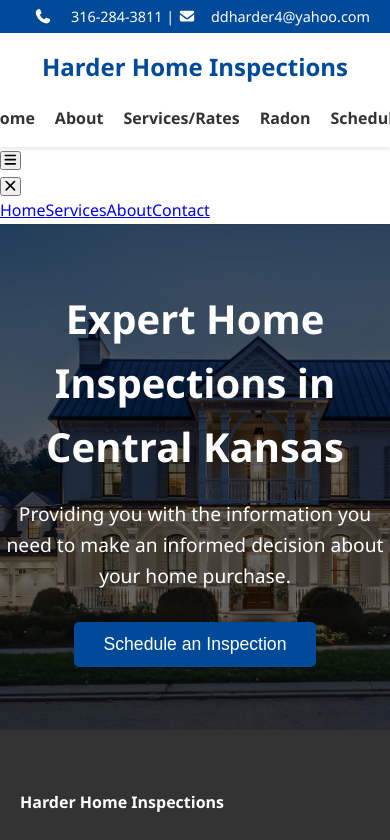
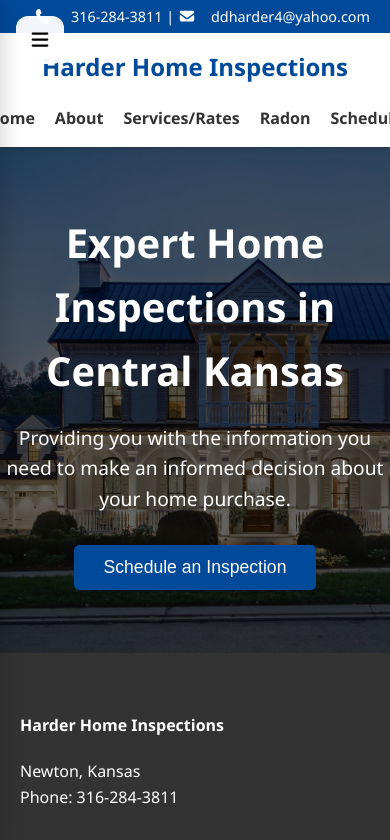
Before and after one commit to lucidesystem/HarderInspections, a React (Vite) app in the folder harderinspection/: page / in a window 390 px wide. Shown: the top 840 px of the page. Built offline with nearby package versions, Linux system fonts and the light colour scheme.

Commit message:
Fixed side menu

```diff
--- a/harderinspection/src/index.css
+++ b/harderinspection/src/index.css
@@ -651,3 +651,99 @@
     gap: 30px;
   }
 }
+/* Hide on desktop */
+.mobile-menu-btn {
+  display: none;
+}
+
+.mobile-sidebar,
+.sidebar-overlay {
+  display: none;
+}
+
+@media (max-width: 768px) {
+  .mobile-menu-btn {
+    display: flex;
+    position: fixed;
+    top: 1rem;
+    left: 1rem;
+    z-index: 1100;
+
+    width: 48px;
+    height: 48px;
+
+    border: none;
+    border-radius: 12px;
+    background: rgba(255, 255, 255, 0.95);
+    cursor: pointer;
+
+    align-items: center;
+    justify-content: center;
+    font-size: 1.2rem;
+  }
+
+  .sidebar-overlay {
+    display: block;
+    position: fixed;
+    inset: 0;
+
+    background: rgba(0, 0, 0, 0.45);
+    opacity: 0;
+    visibility: hidden;
+
+    transition: 0.3s;
+    z-index: 1190;
+  }
+
+  .sidebar-overlay.active {
+    opacity: 1;
+    visibility: visible;
+  }
+
+  .mobile-sidebar {
+    display: flex;
+    flex-direction: column;
+
+    position: fixed;
+    top: 0;
+    left: 0;
+
+    width: 280px;
+    height: 100vh;
+
+    background: white;
+    transform: translateX(-100%);
+    transition: transform 0.3s ease;
+
+    z-index: 1200;
+    box-shadow: 4px 0 20px rgba(0, 0, 0, 0.15);
+  }
+
+  .mobile-sidebar.active {
+    transform: translateX(0);
+  }
+
+  .sidebar-close {
+    align-self: flex-end;
+    margin: 1rem;
+
+    border: none;
+    background: none;
+    font-size: 1.5rem;
+    cursor: pointer;
+  }
+
+  .sidebar-nav {
+    display: flex;
+    flex-direction: column;
+    padding: 1rem;
+  }
+
+  .sidebar-nav a {
+    padding: 1rem 0;
+    text-decoration: none;
+    color: #222;
+    font-weight: 600;
+    border-bottom: 1px solid #eee;
+  }
+}
```
